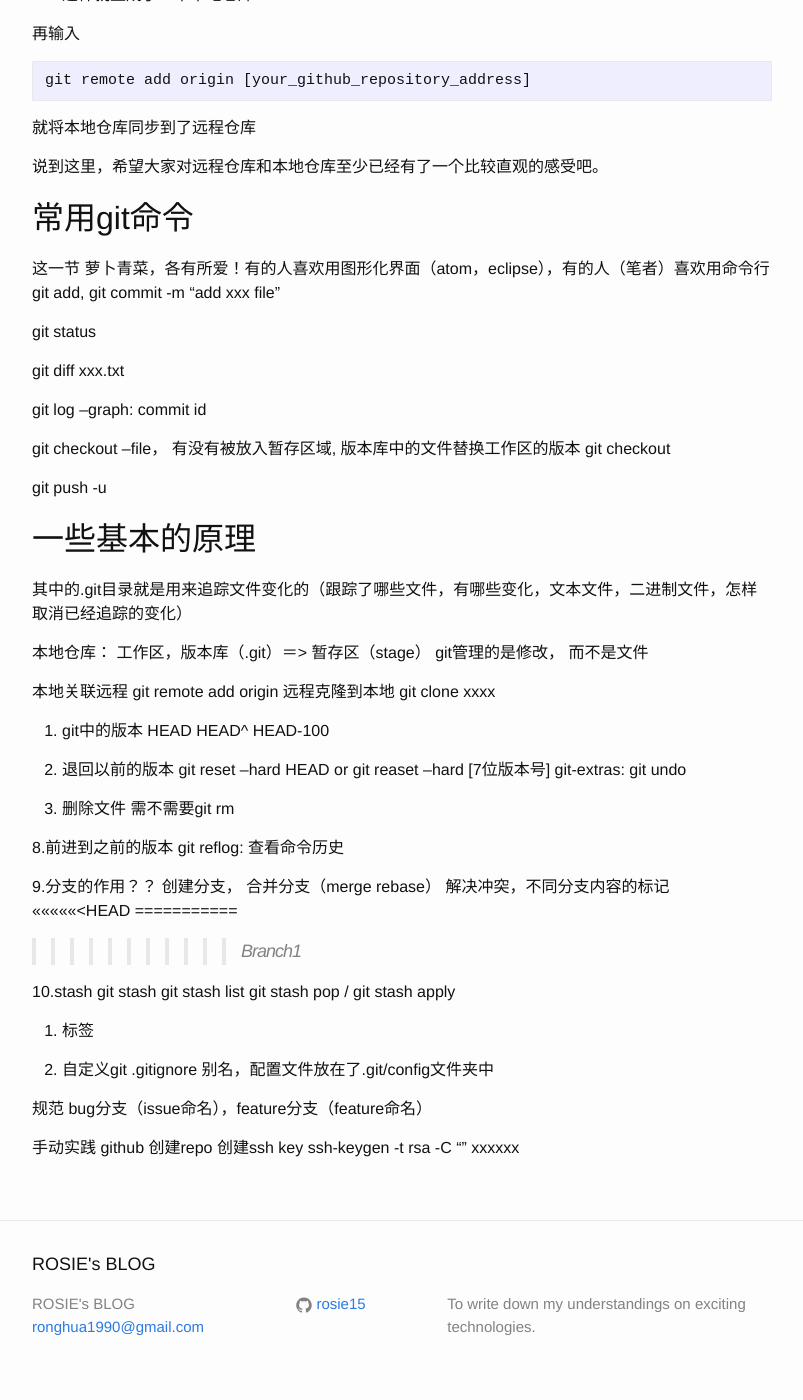
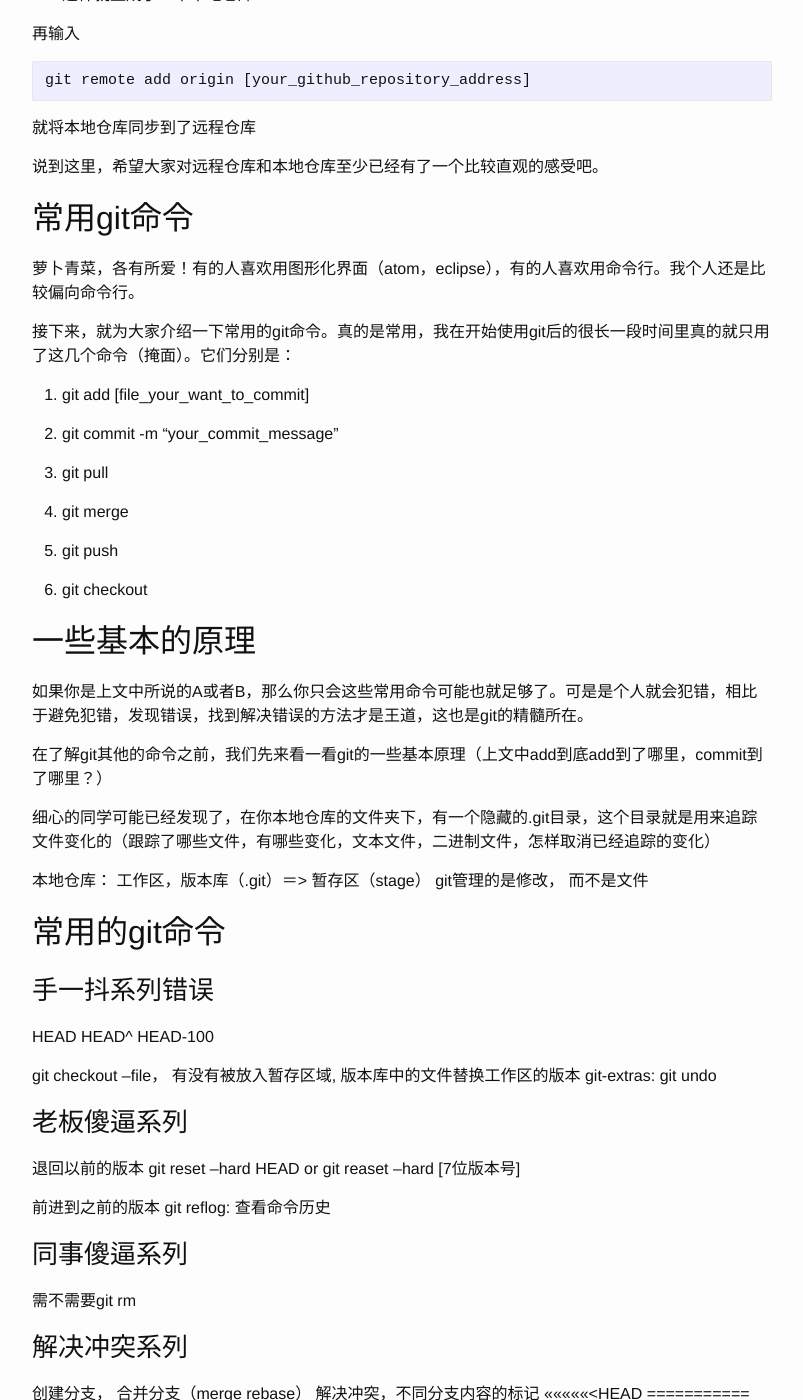
Before and after one commit to rosie15/rosie15.github.com, a Jekyll site: the page built from _posts/2016-08-02-git.markdown, in a window 1280 px wide and 1400 px high, scrolled down 1710 px. Shown: the whole window, without its empty margins (238-1041 px from the left). Built offline with Jekyll 4.4.1, drawn with Linux system fonts in a browser that asks for light colours; some of the changed text lies outside the part shown.

Commit message:
revise article--git

````diff
--- a/_posts/2016-08-02-git.markdown
+++ b/_posts/2016-08-02-git.markdown
@@ -46,9 +46,9 @@ A，B虽然比较少出错，但是总有时候两个人同时以不同的方式
 大家应该都用过github的免费仓库管理吧（没有的话，请点击[这里](http://github.com)，按照官网指示注册帐号，创建repository），github上的仓库（repository）其实就可以看作是一个远程仓库。
 
 接下来通过
-~~~git
+```
 git clone http://github.com/[your_user_name]/[your_repository_name]
-~~~
+```
 你就可以将这个远程仓库克隆到你本地的机器上，这个克隆下来的文件夹可以看作是一个本地仓库
 
 ### 本地仓库 => 远程仓库
@@ -56,22 +56,22 @@ git clone http://github.com/[your_user_name]/[your_repository_name]
 反过来，从本地仓库到远程仓库怎么办呢？莫方
 
 1. 检查你本地机器中是否安装的git，如果没有记错的话，OSX自带git，ubuntu可通过一下代码安装
-~~~
+```
 sudo apt-install git
-~~~
+```
 
 windows系统请自行百度安装
 
 2. 安装好了git以后，从命令刚进入目标文件夹，执行
-~~~
+```
 git init
-~~~
+```
 这样就生成了一个本地仓库
 
 再输入
-~~~
+```
 git remote add origin [your_github_repository_address]
-~~~
+```
 就将本地仓库同步到了远程仓库
 
 说到这里，希望大家对远程仓库和本地仓库至少已经有了一个比较直观的感受吧。
@@ -79,70 +79,76 @@ git remote add origin [your_github_repository_address]
 
 ## 常用git命令
 
-这一节
-萝卜青菜，各有所爱！有的人喜欢用图形化界面（atom，eclipse），有的人（笔者）喜欢用命令行
-git add, git commit -m "add xxx file"
+萝卜青菜，各有所爱！有的人喜欢用图形化界面（atom，eclipse），有的人喜欢用命令行。我个人还是比较偏向命令行。
 
-git status
+接下来，就为大家介绍一下常用的git命令。真的是常用，我在开始使用git后的很长一段时间里真的就只用了这几个命令（掩面）。它们分别是：
 
-git diff xxx.txt
+1. git add [file_your_want_to_commit]
 
-git log --graph: commit id
+2. git commit -m "your_commit_message"
 
-git checkout --file， 有没有被放入暂存区域, 版本库中的文件替换工作区的版本
-git checkout
+3. git pull
 
-git push -u
+4. git merge
+
+5. git push
+
+6. git checkout
 
 
 ## 一些基本的原理
 
-其中的.git目录就是用来追踪文件变化的（跟踪了哪些文件，有哪些变化，文本文件，二进制文件，怎样取消已经追踪的变化）
+如果你是上文中所说的A或者B，那么你只会这些常用命令可能也就足够了。可是是个人就会犯错，相比于避免犯错，发现错误，找到解决错误的方法才是王道，这也是git的精髓所在。
+
+在了解git其他的命令之前，我们先来看一看git的一些基本原理（上文中add到底add到了哪里，commit到了哪里？）
+
+细心的同学可能已经发现了，在你本地仓库的文件夹下，有一个隐藏的.git目录，这个目录就是用来追踪文件变化的（跟踪了哪些文件，有哪些变化，文本文件，二进制文件，怎样取消已经追踪的变化）
 
 本地仓库： 工作区，版本库（.git）＝> 暂存区（stage）
 git管理的是修改， 而不是文件
 
-本地关联远程 git remote add origin
-远程克隆到本地 git clone xxxx
 
-5. git中的版本
+## 常用的git命令
+
+### 手一抖系列错误
 HEAD
 HEAD^
 HEAD-100
 
-6. 退回以前的版本
-git reset --hard HEAD or git reaset --hard [7位版本号]
+git checkout --file， 有没有被放入暂存区域, 版本库中的文件替换工作区的版本
 git-extras: git undo
 
-7. 删除文件
+### 老板傻逼系列
+退回以前的版本
+git reset --hard HEAD or git reaset --hard [7位版本号]
+
+前进到之前的版本
+git reflog: 查看命令历史
+
+### 同事傻逼系列
 需不需要git rm
 
-8.前进到之前的版本
-git reflog: 查看命令历史
-
-9.分支的作用？？
+### 解决冲突系列
 创建分支， 合并分支（merge rebase）
 解决冲突，不同分支内容的标记
 <<<<<<<<<<<HEAD
 ===========
 >>>>>>>>>>>Branch1
 
-10.stash
+### 产品傻逼系列
 git stash
 git stash list
 git stash pop / git stash apply
 
-11. 标签
 
-12. 自定义git
+## rebase和merge
+
+
+## 标签
+
+## 自定义git
 .gitignore
 别名，配置文件放在了.git/config文件夹中
 
-规范
+## 规范
 bug分支（issue命名），feature分支（feature命名）
-
-手动实践
-github 创建repo
-创建ssh key
-ssh-keygen -t rsa -C ""
-xxxxxx
````
